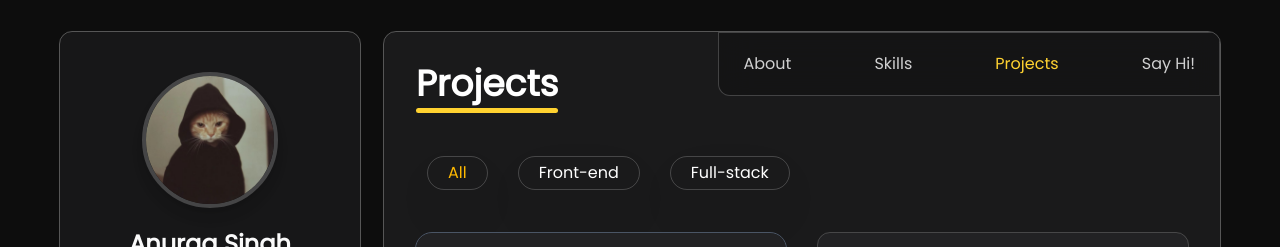
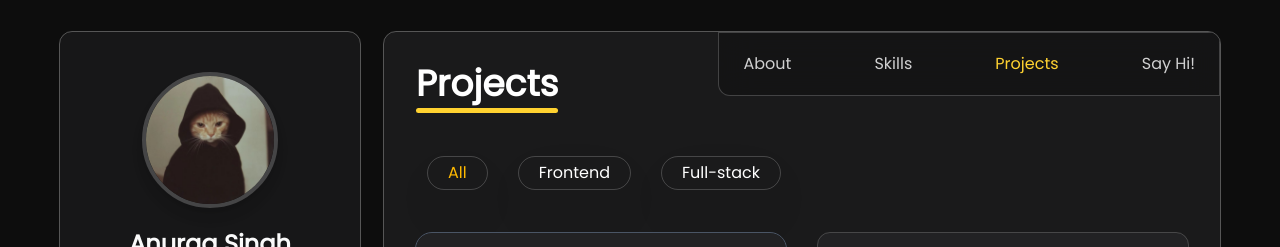
Before and after one commit to Anurag-Singh-0/IamAnurag-portfolio, a React (Vite) app in the folder Portfolio/: page /project in a window 1280 px wide. Shown: the top 247 px of the page. Built offline with nearby package versions, Linux system fonts and the light colour scheme.

Commit message:
Fixing code

```diff
--- a/Portfolio/src/data/project.js
+++ b/Portfolio/src/data/project.js
@@ -1,12 +1,12 @@
 import images from "../Images";
 
-// "All", "Full-stack projects", "Front-end projects"
+// "All", "Full-stack", "Frontend"
 
 const projectData = [
-  //Full-Stack Projects
+  //Full-stack
   {
     title: "HomeScape",
-    category: "Full-stack projects",
+    category: "Full-stack",
     images: [
       images.homescape1,
       images.homescape2,
@@ -55,10 +55,10 @@ const projectData = [
     status: "complete",
   },
 
-  //Front-End Projects
+  //Frontend
   {
     title: "React Password Generator",
-    category: "Front-end projects",
+    category: "Frontend",
     images: [images.rpgLaptop, images.rpgMobile, images.rpgLaptop],
     live: "https://react-password-generator01.netlify.app/",
     repo: "https://github.com/Anurag-Singh-0/React-password-generator",
@@ -79,7 +79,7 @@ const projectData = [
 
   {
     title: "QR Code Generator",
-    category: "Front-end projects",
+    category: "Frontend",
     images: [
       images.qrcodeLaptop,
       images.qrcodeLaptop,
@@ -104,7 +104,7 @@ const projectData = [
 
   {
     title: "Age Calculator",
-    category: "Front-end projects",
+    category: "Frontend",
     images: [
       images.agelaptop,
       images.agelaptop,
@@ -136,7 +136,7 @@ const projectData = [
 
   {
     title: "Old Portfolio",
-    category: "Front-end projects",
+    category: "Frontend",
     images: [
       images.oldportfolioLaptop,
       images.oldportfolioLaptop,
@@ -153,7 +153,7 @@ const projectData = [
 
   {
     title: "FuryLand - e commerce",
-    category: "Full-stack projects",
+    category: "Full-stack",
     images: [images.oldportfolioLaptop],
     alt: "FuryLand",
     desc: `FuryLand – Full-Stack E-Commerce Website (MERN Stack)
--- a/Portfolio/src/pages/Project/Project.jsx
+++ b/Portfolio/src/pages/Project/Project.jsx
@@ -29,7 +29,7 @@ function Project() {
   };
 
   //Filter Section
-  const categories = ["All", "Front-end", "Full-stack"];
+  const categories = ["All", "Frontend", "Full-stack"];
 
   return (
     <motion.div
```
